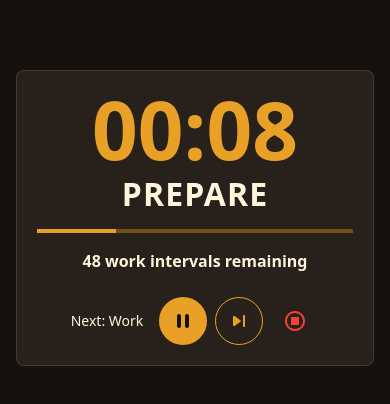
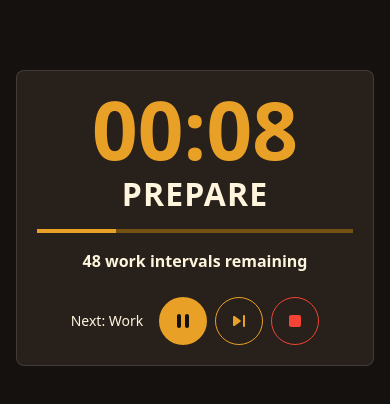
Before and after one commit to jack-arnold33/wheel-of-pain-timer, a React (Vite) app: page / in a window 390 px wide. Both pictures are taken after a click on the button "PLAY". Shown: the part 204-608 px from the top of the page. Built offline with nearby package versions, Linux system fonts and the light colour scheme.

Commit message:
refine landscape control placement
Move the compact timer controls to the upper-right on landscape phones, normalize all three visual containers to equal 44-pixel targets, and extend the short-landscape layout through 600-pixel viewport heights.

```diff
--- a/src/presentation/WorkoutRunner.tsx
+++ b/src/presentation/WorkoutRunner.tsx
@@ -17,7 +17,7 @@ import {
 import PauseRoundedIcon from '@mui/icons-material/PauseRounded'
 import PlayArrowRoundedIcon from '@mui/icons-material/PlayArrowRounded'
 import SkipNextRoundedIcon from '@mui/icons-material/SkipNextRounded'
-import StopCircleOutlinedIcon from '@mui/icons-material/StopCircleOutlined'
+import StopRoundedIcon from '@mui/icons-material/StopRounded'
 import {
   beginResumeCountdown,
   currentPhase,
@@ -142,7 +142,7 @@ export function WorkoutRunner({
         pr: 'max(16px, env(safe-area-inset-right))',
         pt: 'max(16px, env(safe-area-inset-top))',
         pb: 'max(16px, env(safe-area-inset-bottom))',
-        '@media (orientation: landscape) and (max-height: 500px)': {
+        '@media (orientation: landscape) and (max-height: 600px)': {
           alignItems: 'flex-start',
           pt: 'max(8px, env(safe-area-inset-top))',
           pb: 'max(8px, env(safe-area-inset-bottom))',
@@ -154,8 +154,9 @@ export function WorkoutRunner({
         sx={{
           width: 'min(100%, 64rem)',
           p: { xs: 2.5, sm: 4 },
+          position: 'relative',
           textAlign: 'center',
-          '@media (orientation: landscape) and (max-height: 500px)': {
+          '@media (orientation: landscape) and (max-height: 600px)': {
             width: '100%',
             height: '100%',
             p: 0,
@@ -168,7 +169,7 @@ export function WorkoutRunner({
           spacing={{ xs: 2, sm: 3 }}
           sx={{
             alignItems: 'stretch',
-            '@media (orientation: landscape) and (max-height: 500px)': {
+            '@media (orientation: landscape) and (max-height: 600px)': {
               height: '100%',
               gap: 0.75,
             },
@@ -176,7 +177,7 @@ export function WorkoutRunner({
         >
           <Box
             sx={{
-              '@media (orientation: landscape) and (max-height: 500px)': {
+              '@media (orientation: landscape) and (max-height: 600px)': {
                 display: 'grid',
                 gridTemplateRows: 'auto minmax(0, 1fr)',
                 alignItems: 'center',
@@ -195,7 +196,7 @@ export function WorkoutRunner({
                 fontWeight: 900,
                 lineHeight: 0.95,
                 fontVariantNumeric: 'tabular-nums',
-                '@media (orientation: landscape) and (max-height: 500px)': {
+                '@media (orientation: landscape) and (max-height: 600px)': {
                   gridRow: 2,
                   fontSize: 'clamp(8rem, 23vw, 12rem)',
                   lineHeight: 0.8,
@@ -209,7 +210,7 @@ export function WorkoutRunner({
               sx={{
                 fontSize: { xs: '2rem', sm: '3.25rem' },
                 mt: 1,
-                '@media (orientation: landscape) and (max-height: 500px)': {
+                '@media (orientation: landscape) and (max-height: 600px)': {
                   gridRow: 1,
                   fontSize: 'clamp(2rem, 5vw, 3rem)',
                   whiteSpace: 'nowrap',
@@ -224,7 +225,7 @@ export function WorkoutRunner({
                 color="primary.main"
                 variant="h6"
                 sx={{
-                  '@media (orientation: landscape) and (max-height: 500px)': {
+                  '@media (orientation: landscape) and (max-height: 600px)': {
                     position: 'absolute',
                     top: 0,
                     right: 0,
@@ -241,7 +242,7 @@ export function WorkoutRunner({
                 variant="h6"
                 aria-live="assertive"
                 sx={{
-                  '@media (orientation: landscape) and (max-height: 500px)': {
+                  '@media (orientation: landscape) and (max-height: 600px)': {
                     position: 'absolute',
                     top: 0,
                     right: 0,
@@ -277,7 +278,18 @@ export function WorkoutRunner({
             <Typography variant="body2" color="text.secondary">
               {followingPhase ? `Next: ${phaseLabel(followingPhase.kind)}` : 'Next: Complete'}
             </Typography>
-            <Stack direction="row" spacing={1}>
+            <Stack
+              direction="row"
+              spacing={1}
+              sx={{
+                '@media (orientation: landscape) and (max-height: 600px)': {
+                  position: 'absolute',
+                  top: 0,
+                  right: 0,
+                  zIndex: 2,
+                },
+              }}
+            >
               <Tooltip title={primaryControlLabel}>
                 <IconButton
                   aria-label={primaryControlLabel}
@@ -288,7 +300,7 @@ export function WorkoutRunner({
                     bgcolor: 'primary.main',
                     color: 'primary.contrastText',
                     '&:hover': { bgcolor: 'primary.dark' },
-                    '@media (orientation: landscape) and (max-height: 500px)': {
+                    '@media (orientation: landscape) and (max-height: 600px)': {
                       width: 44,
                       height: 44,
                     },
@@ -307,7 +319,7 @@ export function WorkoutRunner({
                     border: 1,
                     borderColor: 'primary.main',
                     color: 'primary.main',
-                    '@media (orientation: landscape) and (max-height: 500px)': {
+                    '@media (orientation: landscape) and (max-height: 600px)': {
                       width: 44,
                       height: 44,
                     },
@@ -324,13 +336,16 @@ export function WorkoutRunner({
                   sx={{
                     width: 48,
                     height: 48,
-                    '@media (orientation: landscape) and (max-height: 500px)': {
+                    border: 1,
+                    borderColor: 'error.main',
+                    color: 'error.main',
+                    '@media (orientation: landscape) and (max-height: 600px)': {
                       width: 44,
                       height: 44,
                     },
                   }}
                 >
-                  <StopCircleOutlinedIcon />
+                  <StopRoundedIcon />
                 </IconButton>
               </Tooltip>
             </Stack>
```
